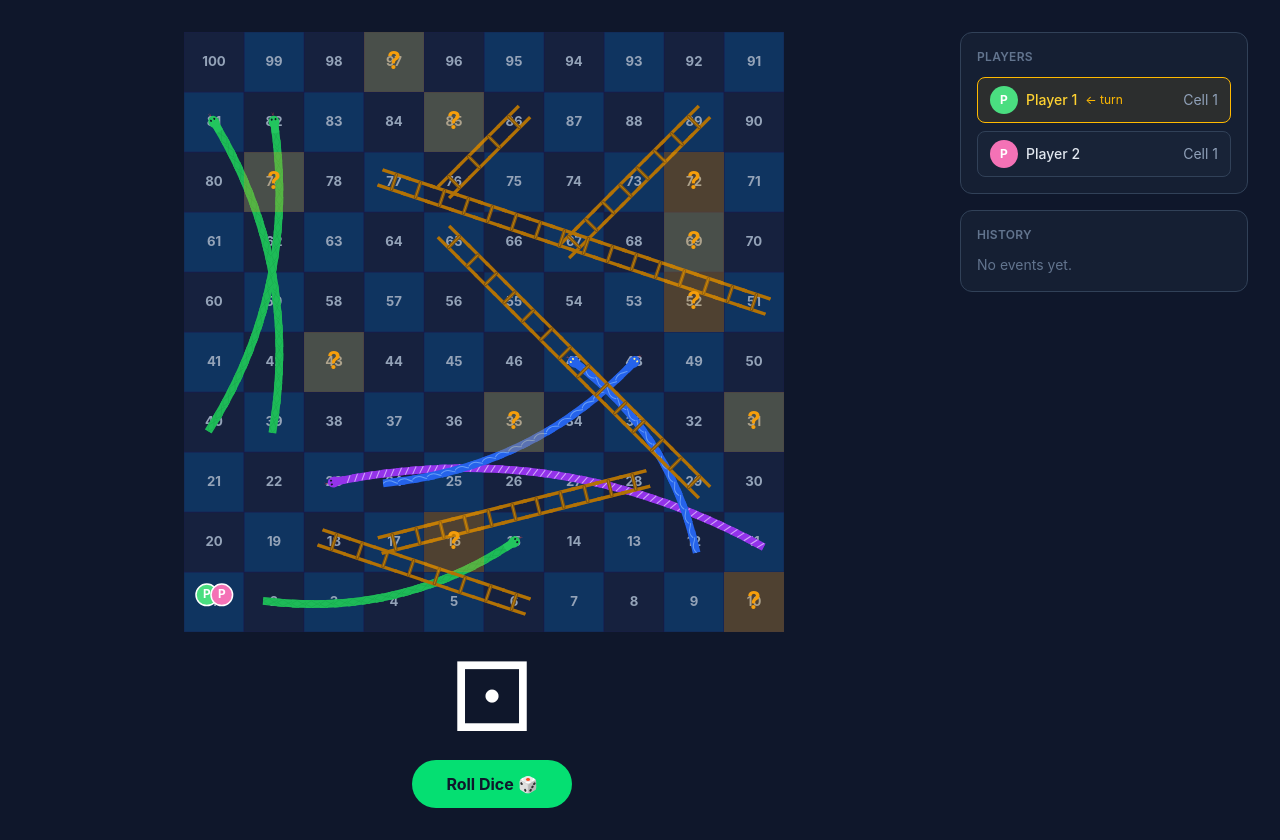
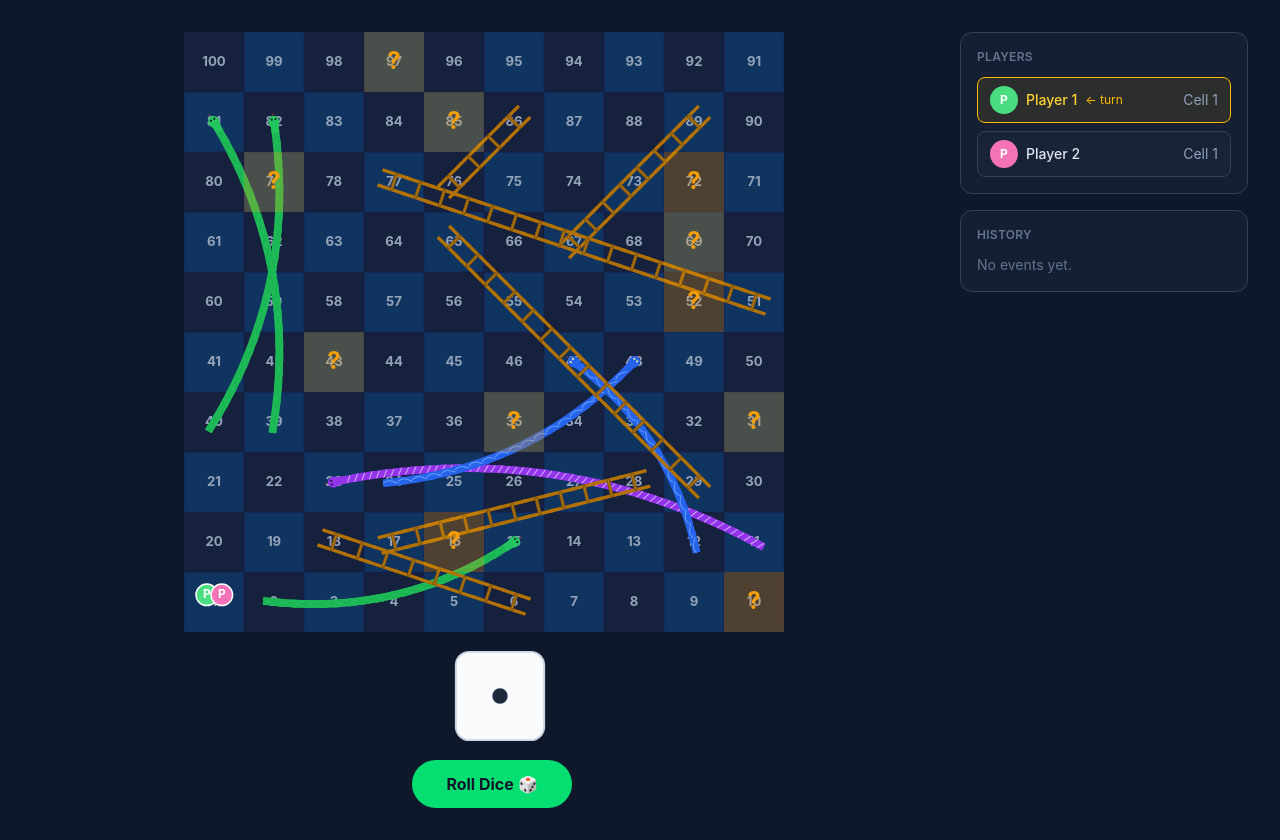
Before and after one commit to Deqii/snakes-and-ladders, a React (Vite) app: page / in a window 1280 px wide. Built offline with nearby package versions, Linux system fonts and the light colour scheme.

Commit message:
feat: replace dice emoji with sprite sheet rendering

```diff
--- a/src/components/ui/Dice.tsx
+++ b/src/components/ui/Dice.tsx
@@ -1,8 +1,10 @@
 import { useState, useCallback, useRef } from 'react'
 import { useGameStore } from '../../stores/gameStore'
 import { useUIStore } from '../../stores/uiStore'
+import { DiceFace } from './DiceFace'
 
-const DICE_FACES = ['⚀', '⚁', '⚂', '⚃', '⚄', '⚅'] as const
+const DICE_FACES = [1, 2, 3, 4, 5, 6] as const
+type DiceFaceValue = (typeof DICE_FACES)[number]
 
 interface DiceProps {
   challengeCooldownRef: React.RefObject<boolean>
@@ -10,7 +12,7 @@ interface DiceProps {
 
 export function Dice({ challengeCooldownRef }: DiceProps) {
   const [isRolling, setIsRolling] = useState(false)
-  const [rollingFace, setRollingFace] = useState<string>('⚀')
+  const [rollingFace, setRollingFace] = useState<DiceFaceValue>(1)
 
   const phase = useGameStore((s) => s.gameState?.phase)
   const lastDiceResult = useGameStore((s) => s.gameState?.lastDiceResult)
@@ -25,7 +27,7 @@ export function Dice({ challengeCooldownRef }: DiceProps) {
   const endTurn = useGameStore((s) => s.endTurn)
 
   // Derived: show final face when not rolling
-  const finalFace = lastDiceResult ? DICE_FACES[lastDiceResult - 1] : '⚀'
+  const finalFace: DiceFaceValue = lastDiceResult ? (DICE_FACES[lastDiceResult - 1] ?? 1) : 1
   const displayFace = isRolling ? rollingFace : finalFace
 
   const handleRoll = useCallback(() => {
@@ -73,7 +75,7 @@ export function Dice({ challengeCooldownRef }: DiceProps) {
               endTurn()
             }
           },
-          steps * 150 + 100,
+          steps * 300 + 100,
         )
       } else {
         movePlayer()
@@ -106,7 +108,11 @@ export function Dice({ challengeCooldownRef }: DiceProps) {
       <div
         className={`text-8xl text-white ml-4 transition-transform duration-100 ${isRolling ? 'scale-110' : 'scale-100'}`}
       >
-        {displayFace}
+        <DiceFace
+          face={displayFace}
+          size={96}
+          className={`ml-4 transition-transform duration-100 ${isRolling ? 'scale-110' : 'scale-100'}`}
+        />
       </div>
       <button
         ref={buttonRef}
--- /dev/null
+++ b/src/components/ui/DiceFace.tsx
@@ -0,0 +1,67 @@
+import { useEffect, useRef } from 'react'
+import diceSpriteUrl from '../../assets/dice/dice-sprite.svg'
+
+// Sprite sheet is a 600x100 strip: 6 faces, each a 100x100 square,
+// laid out left-to-right for face 1 through face 6.
+const FACE_SIZE = 100
+let cachedSpriteImage: HTMLImageElement | null = null
+let spriteLoadPromise: Promise<HTMLImageElement> | null = null
+
+function loadSprite(): Promise<HTMLImageElement> {
+  if (cachedSpriteImage) return Promise.resolve(cachedSpriteImage)
+  if (spriteLoadPromise) return spriteLoadPromise
+
+  spriteLoadPromise = new Promise((resolve, reject) => {
+    const img = new Image()
+    img.onload = () => {
+      cachedSpriteImage = img
+      resolve(img)
+    }
+    img.onerror = reject
+    img.src = diceSpriteUrl
+  })
+  return spriteLoadPromise
+}
+
+interface DiceFaceProps {
+  face: 1 | 2 | 3 | 4 | 5 | 6
+  size?: number
+  className?: string
+}
+
+export function DiceFace({ face, size = 96, className }: DiceFaceProps) {
+  const canvasRef = useRef<HTMLCanvasElement>(null)
+
+  useEffect(() => {
+    const canvas = canvasRef.current
+    if (!canvas) return
+
+    const dpr = window.devicePixelRatio ?? 1
+    canvas.width = size * dpr
+    canvas.height = size * dpr
+    canvas.style.width = `${size}px`
+    canvas.style.height = `${size}px`
+
+    const ctx = canvas.getContext('2d')
+    if (!ctx) return
+    ctx.setTransform(1, 0, 0, 1, 0, 0)
+    ctx.scale(dpr, dpr)
+
+    let cancelled = false
+    loadSprite()
+      .then((img) => {
+        if (cancelled) return
+        ctx.clearRect(0, 0, size, size)
+        ctx.drawImage(img, (face - 1) * FACE_SIZE, 0, FACE_SIZE, FACE_SIZE, 0, 0, size, size)
+      })
+      .catch(() => {
+        // Sprite failed to load; canvas stays blank rather than crashing.
+      })
+
+    return () => {
+      cancelled = true
+    }
+  }, [face, size])
+
+  return <canvas ref={canvasRef} className={className} aria-label={`Dice showing ${face}`} />
+}
```
Also changed, not shown: src/assets/dice/dice-sprite.svg.
